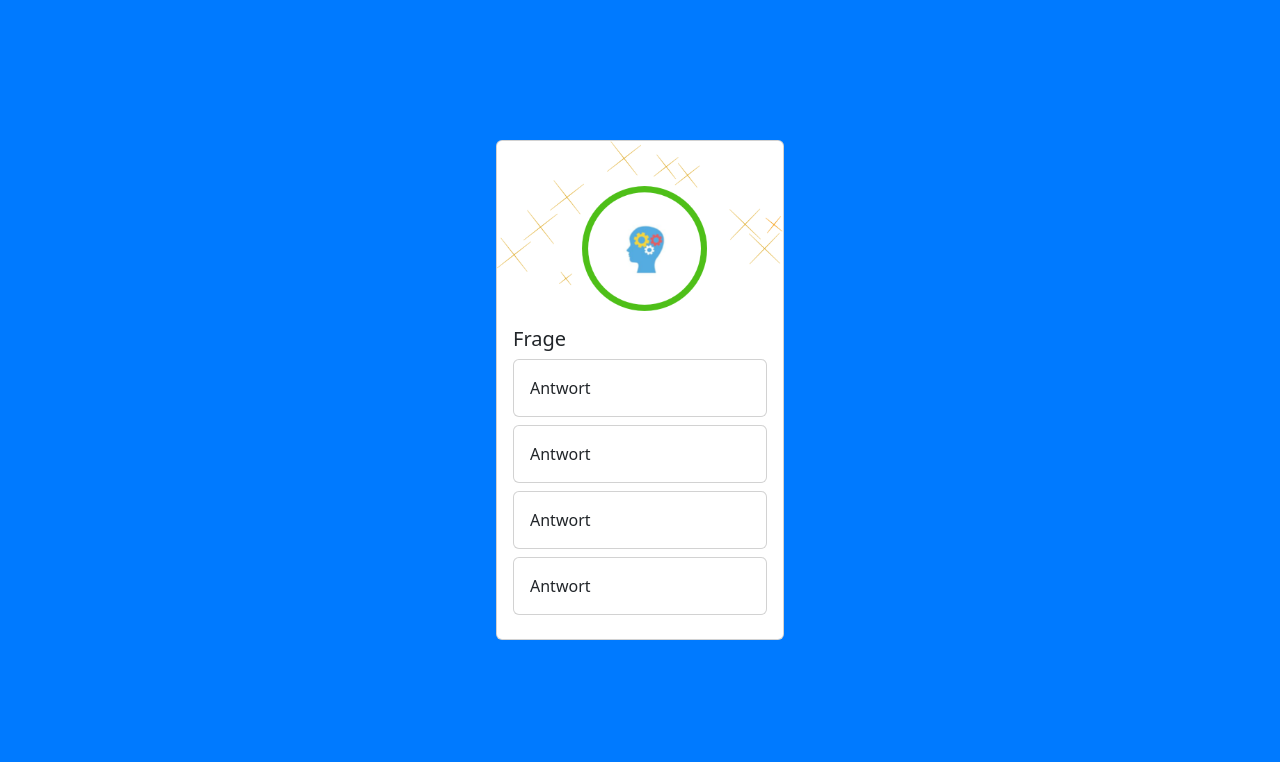
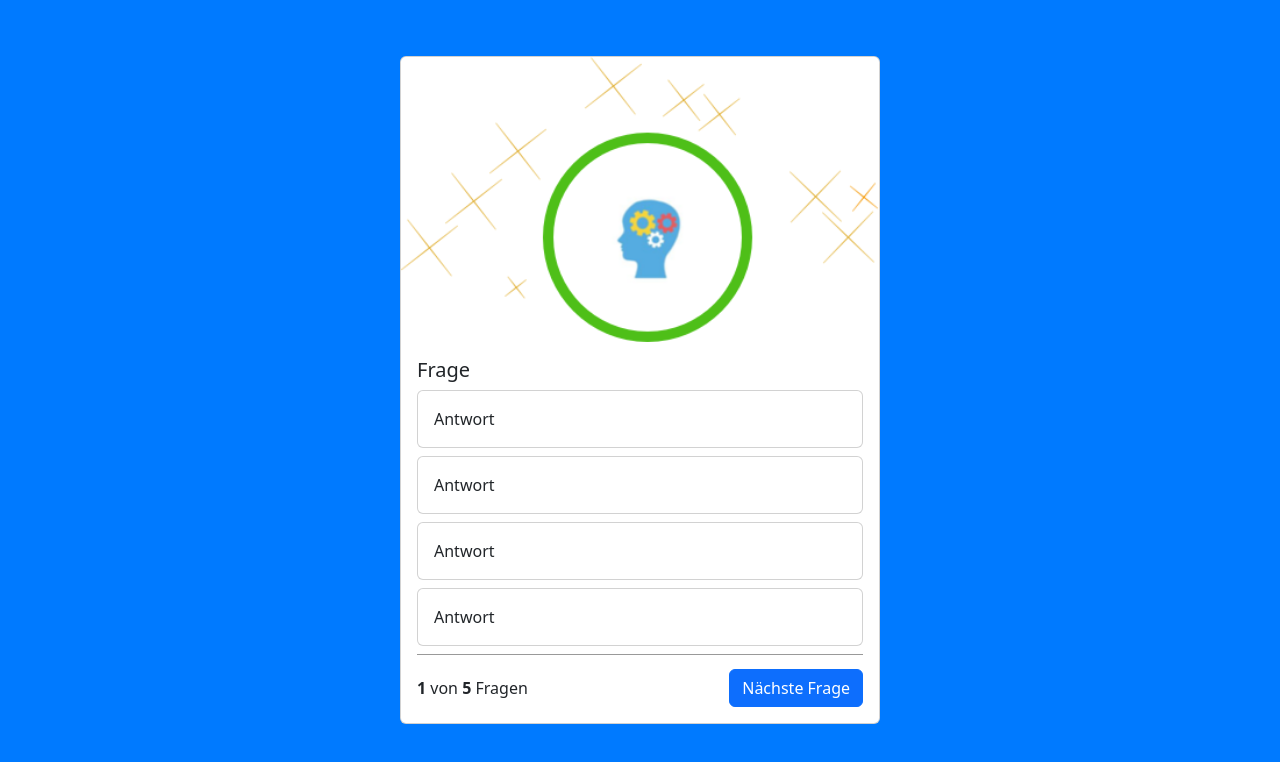
Before and after one commit to KennethJanssen93/QuizApp, a website: page index.html in a window 1280 px wide. Shown: the part 60-822 px from the top of the page. Drawn offline with nearby package versions, Linux system fonts and the light colour scheme.

Commit message:
card expanded

```diff
--- a/index.html
+++ b/index.html
@@ -22,7 +22,7 @@
 
     <div class="container">
 
-    <div class="card" style="width: 18rem;">
+    <div class="card quiz-card">
         <img src="Quizapp Blue/Group 5.png" class="card-img-top">
         <div class="card-body">
           <h5 class="card-title">Frage</h5>
@@ -50,6 +50,16 @@
               Antwort
             </div>
           </div>
+
+
+          <div class="question-footer">
+            <span>
+            <b>1</b> von <b>5</b> Fragen
+            </span>
+
+            <button class="btn btn-primary">Nächste Frage</button>
+          </div>
+
         </div>
       </div>
 
--- a/style.css
+++ b/style.css
@@ -10,3 +10,15 @@ body {
     align-items: center;
 
 }
+
+.question-footer {
+    border-top: 1px solid rgba(0,0,0,0.4);
+    display: flex;
+    justify-content: space-between;
+    align-items: center;
+    padding-top: 14px;
+}
+
+.quiz-card {
+    width: 30rem;
+}
```
